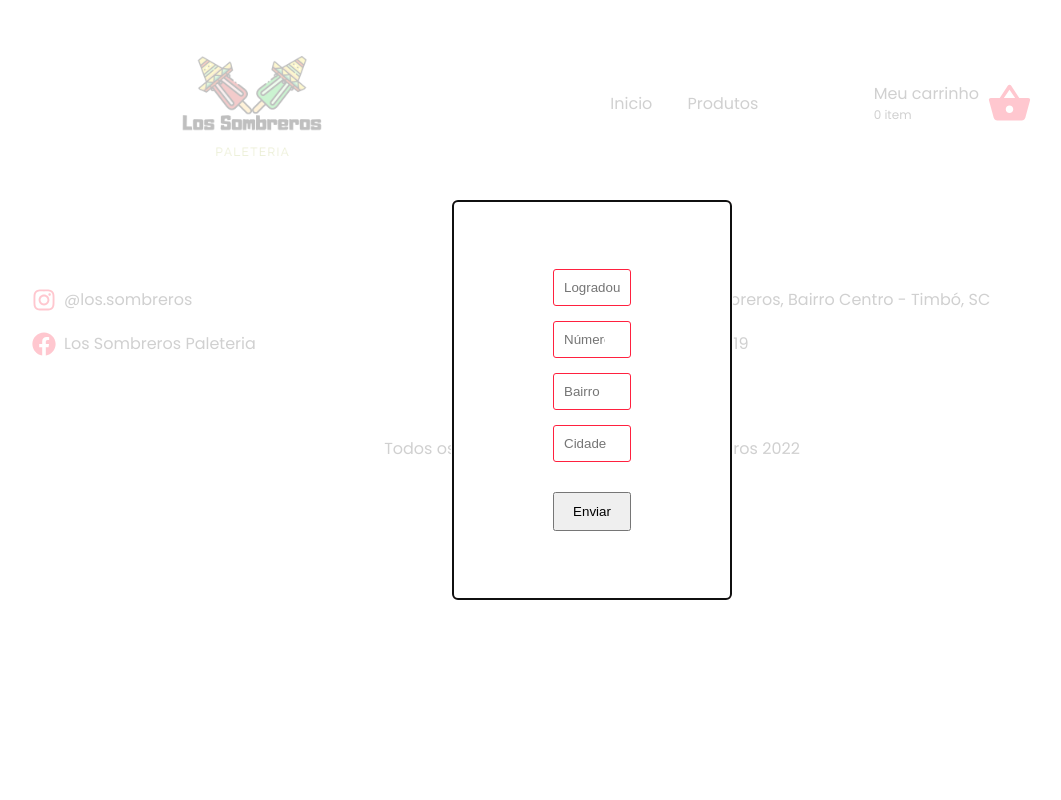
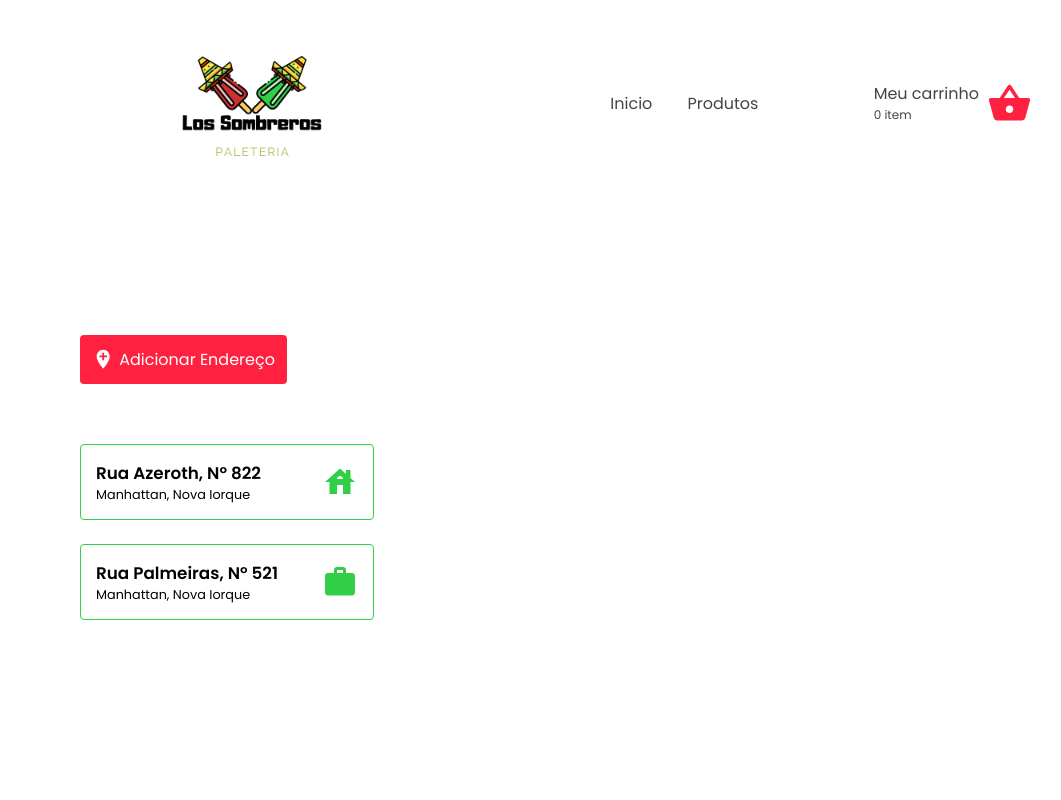
Before and after one commit to nandobutzke/los-sombreros, a React (Create React App) app: page /payment in a window 1280 px wide. Shown: the top 800 px of the page, without its empty margins (48-1109 px from the left). Built offline with nearby package versions, Linux system fonts and the light colour scheme.

Commit message:
Adding Payment page

```diff
--- a/src/App.tsx
+++ b/src/App.tsx
@@ -11,6 +11,7 @@ import { Cart } from './pages/Cart';
 import { CartProvider } from './hooks/useCart';
 import { ToastContainer } from 'react-toastify';
 import { ReactModal } from './components/AddressModal';
+import { Payment } from './pages/Payment/Payment';
 
 function App() {
   return (
@@ -23,6 +24,7 @@ function App() {
               <Route path="/" element={<Home />} />
               <Route path="/products" element={<Products />} />
               <Route path="/cart" element={<Cart />} />
+              <Route path="/payment" element={<Payment />} />
             </Routes>
             <ToastContainer autoClose={3000} />
             <Footer />
--- /dev/null
+++ b/src/components/AddressList/index.tsx
@@ -0,0 +1,27 @@
+import { MdAddLocation, MdDeliveryDining, MdHomeMax, MdHouse, MdWork } from "react-icons/md";
+import { Button } from "../Button";
+import { AddressListContainer } from "./styles";
+
+export function AddressList() {
+    return (
+        <AddressListContainer>
+            <Button icon={<MdAddLocation />} title="Adicionar Endereço" />
+            <ul>
+                <li>
+                    <div>
+                        <strong>Rua Azeroth, Nº 822</strong>
+                        <span>Manhattan, Nova Iorque</span>
+                    </div>
+                    <MdHouse size={36} />
+                </li>
+                <li>
+                    <div>
+                        <strong>Rua Palmeiras, Nº 521</strong>
+                        <span>Manhattan, Nova Iorque</span>
+                    </div>
+                    <MdWork size={36} />
+                </li>
+            </ul>
+        </AddressListContainer>
+    );
+}
--- /dev/null
+++ b/src/components/AddressList/styles.ts
@@ -0,0 +1,49 @@
+import styled from "styled-components";
+
+export const AddressListContainer = styled.div`
+    display: inline-block;
+    padding: 10%;
+
+    button {
+        margin-bottom: 3.75rem;
+    }
+
+    ul {
+        list-style: none;
+
+        li {
+            padding: 15px;
+            border: 1px solid var(--color-default-green);
+            border-radius: 4px;
+
+            display: flex;
+            align-items: center;
+            justify-content: space-between;
+            gap: 2.75rem;
+
+            & + li {
+                margin-top: 1.5rem;
+            }
+
+            div {
+                display: flex;
+                flex-direction: column;
+
+                strong {
+                    font-size: 1.05rem;
+                }
+
+                span {
+                    font-size: 0.8rem;
+                }
+            }
+
+            svg {
+                color: var(--color-default-green);
+            }
+
+        }
+
+
+    }
+`;
--- a/src/components/AddressModal/index.tsx
+++ b/src/components/AddressModal/index.tsx
@@ -3,7 +3,7 @@ import Modal from 'react-modal';
 export function ReactModal() {
     return (
         <Modal
-            isOpen
+            isOpen={false}
             className="react-modal-styles"
         >
             <div>
--- a/src/components/Button/index.tsx
+++ b/src/components/Button/index.tsx
@@ -1,15 +1,16 @@
 import { ButtonStyled } from "./styles";
-import { FaIceCream } from 'react-icons/fa'
+import { ReactNode } from "react";
 
 interface ButtonProps {
+    icon: ReactNode;
     title: string;
     color?: string;
 }
 
-export function Button({ title }: ButtonProps) {
+export function Button({ icon, title }: ButtonProps) {
     return(
         <ButtonStyled>
-            <FaIceCream />{title}
+            {icon}{title}
         </ButtonStyled>
     );
 }
--- a/src/components/Content/index.tsx
+++ b/src/components/Content/index.tsx
@@ -2,6 +2,7 @@ import { ContentContainer, MainContainer } from "./styles";
 import { Button } from "../Button";
 import paletasBannerImg from '../../assets/img/paletas-background.jpg';
 import paletasImg from '../../assets/img/paletas-transparent.png';
+import { FaIceCream } from "react-icons/fa";
 
 
 export function Content() {
@@ -14,7 +15,7 @@ export function Content() {
                     <p>
                         Possuímos uma enorme variedade de opções no nosso catálogo!
                     </p>
-                    <Button title="Catálogo" />
+                    <Button icon={<FaIceCream />} title="Catálogo" />
                 </div>
                 <div className="img-content">
                     <img src={paletasImg} alt="Paletas" />
--- /dev/null
+++ b/src/pages/Payment/Payment.tsx
@@ -0,0 +1,10 @@
+import { AddressList } from "../../components/AddressList";
+import { PaymentContainer } from "./styles";
+
+export function Payment() {
+    return (
+        <PaymentContainer>
+            <AddressList />
+        </PaymentContainer>
+    );
+}
--- /dev/null
+++ b/src/pages/Payment/styles.ts
@@ -0,0 +1,5 @@
+import styled from "styled-components";
+
+export const PaymentContainer = styled.div`
+    height: 100vh;
+`;
--- a/src/styles/global.ts
+++ b/src/styles/global.ts
@@ -5,6 +5,7 @@ export default createGlobalStyle`
     :root {
         --color-background: #fff;
         --color-default: #ff213f;
+        --color-default-green: #31ce47;
     }
 
     * {
```
